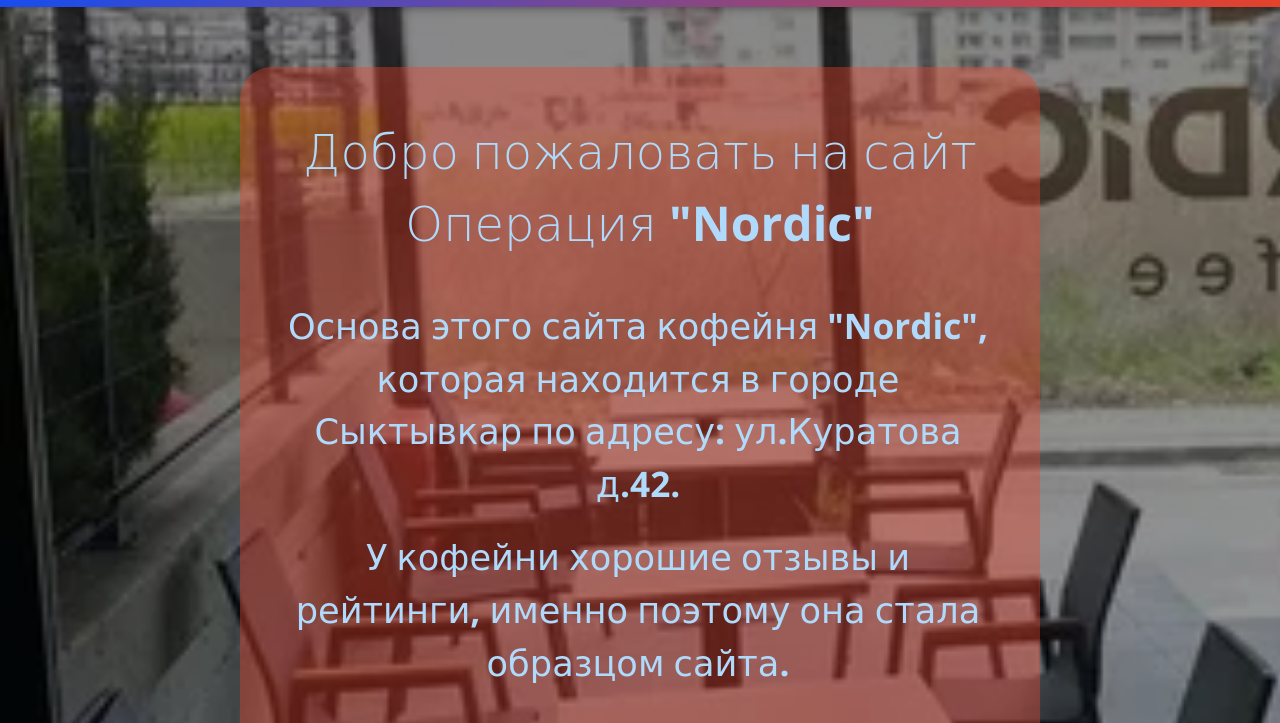
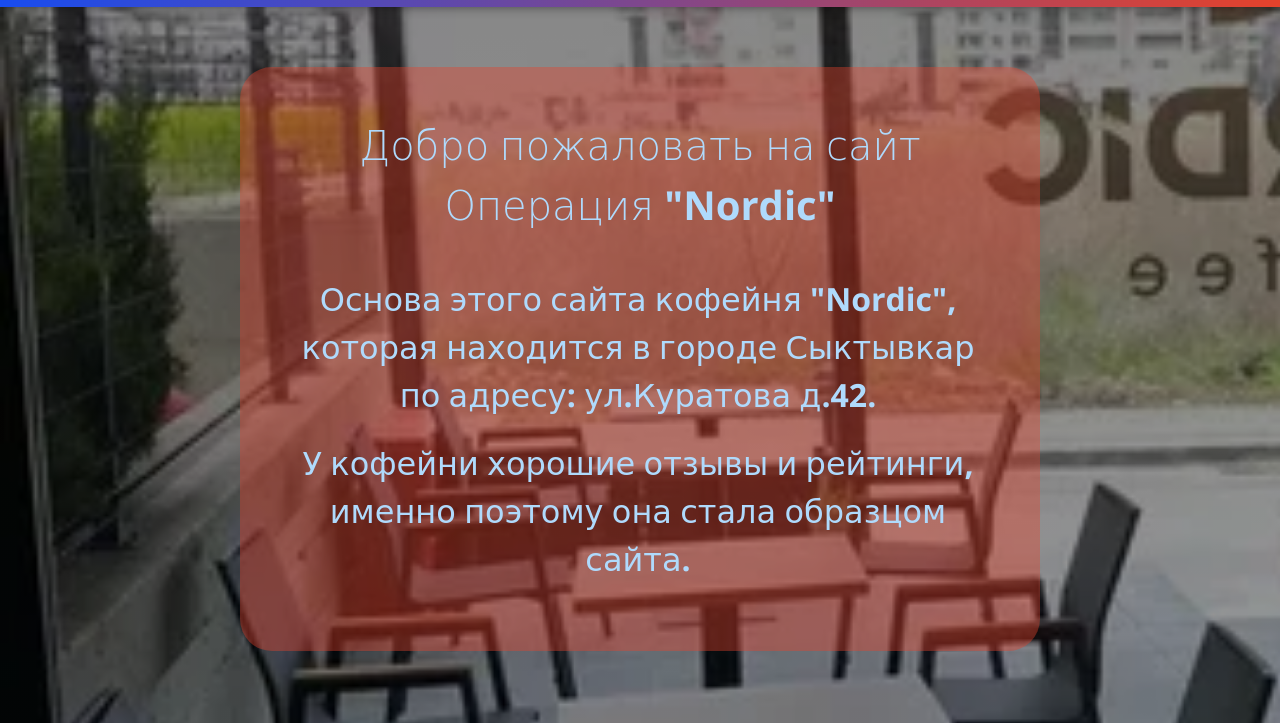
Before and after one commit to Viktoria-123/Viktoria-123.github.io, a plain HTML site: page index.html in a window 1280 px wide. Shown: the part 77-800 px from the top of the page. Drawn offline with nearby package versions, Linux system fonts and the light colour scheme.

Commit message:
Update main.css

```diff
--- a/css/main.css
+++ b/css/main.css
@@ -142,14 +142,14 @@
 }
 
 .first-heading{
-	font-size: 3rem;
+	font-size: 2.5rem;
 	font-weight: 300;
 	margin-top:0 ;
 	margin-bottom: 40px;
 }
 
 .first-lead{
-	font-size: 2.2rem;
+	font-size: 2rem;
 	max-width: 700px;
 	margin-top: 0;
 	margin-bottom: 20px;
```
